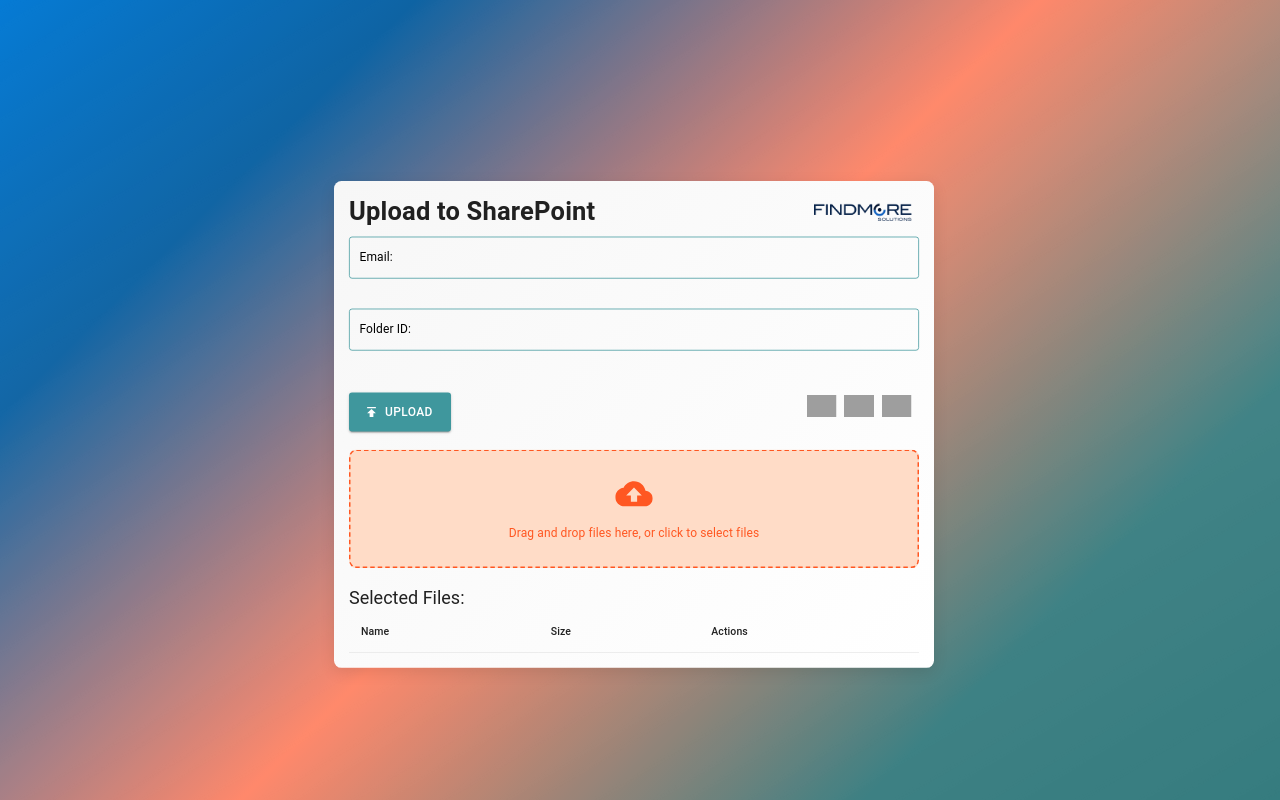
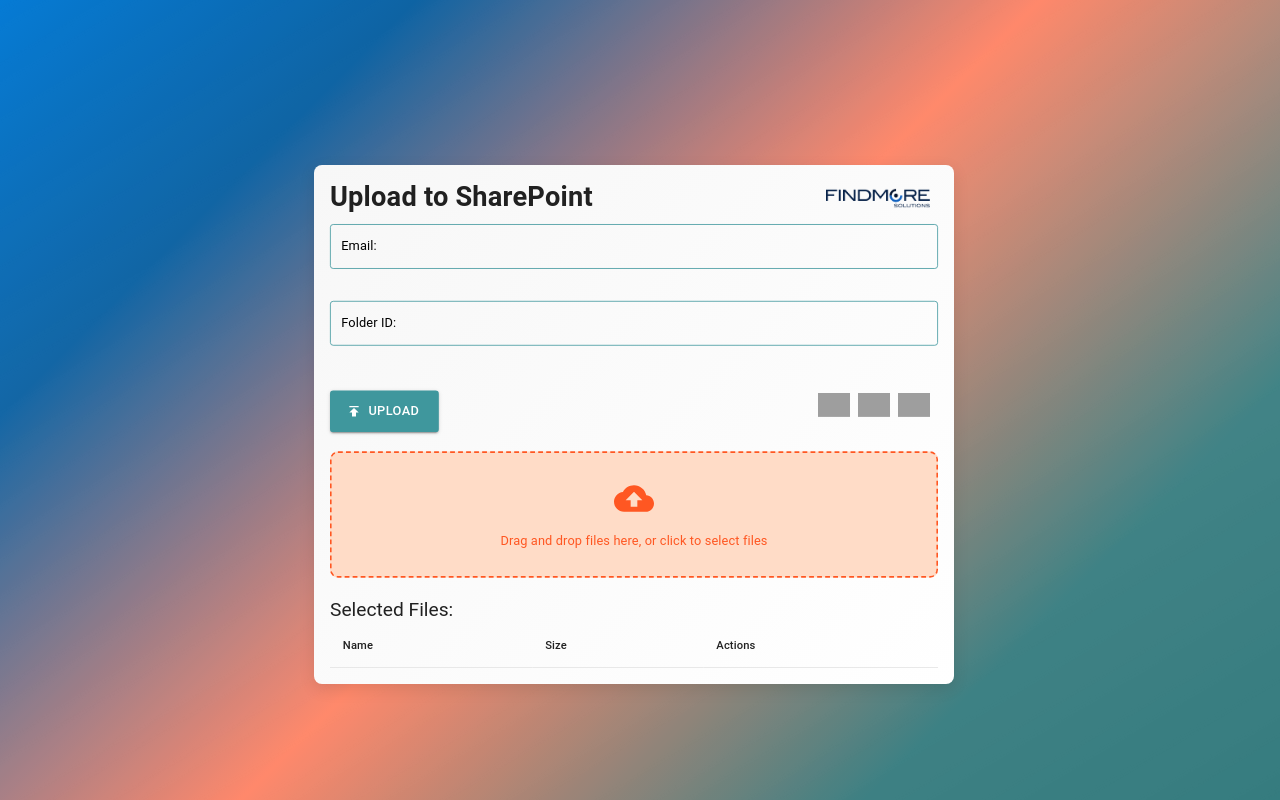
Before and after one commit to mtn28/mtn28-React-card-for-Upload-to-SharePoint, a React (Create React App) app: page / in a window 1280 px wide. Built offline with nearby package versions, Linux system fonts and the light colour scheme; grey boxes are pictures that could not be loaded.

Commit message:
card scale & batch size

```diff
--- a/src/App.css
+++ b/src/App.css
@@ -154,6 +154,6 @@
 }
 
 .scale-down {
-  transform: scale(0.75); /* Scale down the card to 80% of its original size */
+  transform: scale(0.80); /* Scale down the card to 80% of its original size */
   transform-origin: center; /* Ensure the scaling is from the center */
 }
--- a/src/uploadFile.js
+++ b/src/uploadFile.js
@@ -3,7 +3,7 @@
     return { success: false, error: 'No files selected for upload.' };
   }
 
-  const batchSize = 10; // Pode ajustar o tamanho do batch conforme necessário
+  const batchSize = 100; // Pode ajustar o tamanho do batch conforme necessário
   const results = [];
 
   for (let i = 0; i < files.length; i += batchSize) {
```
